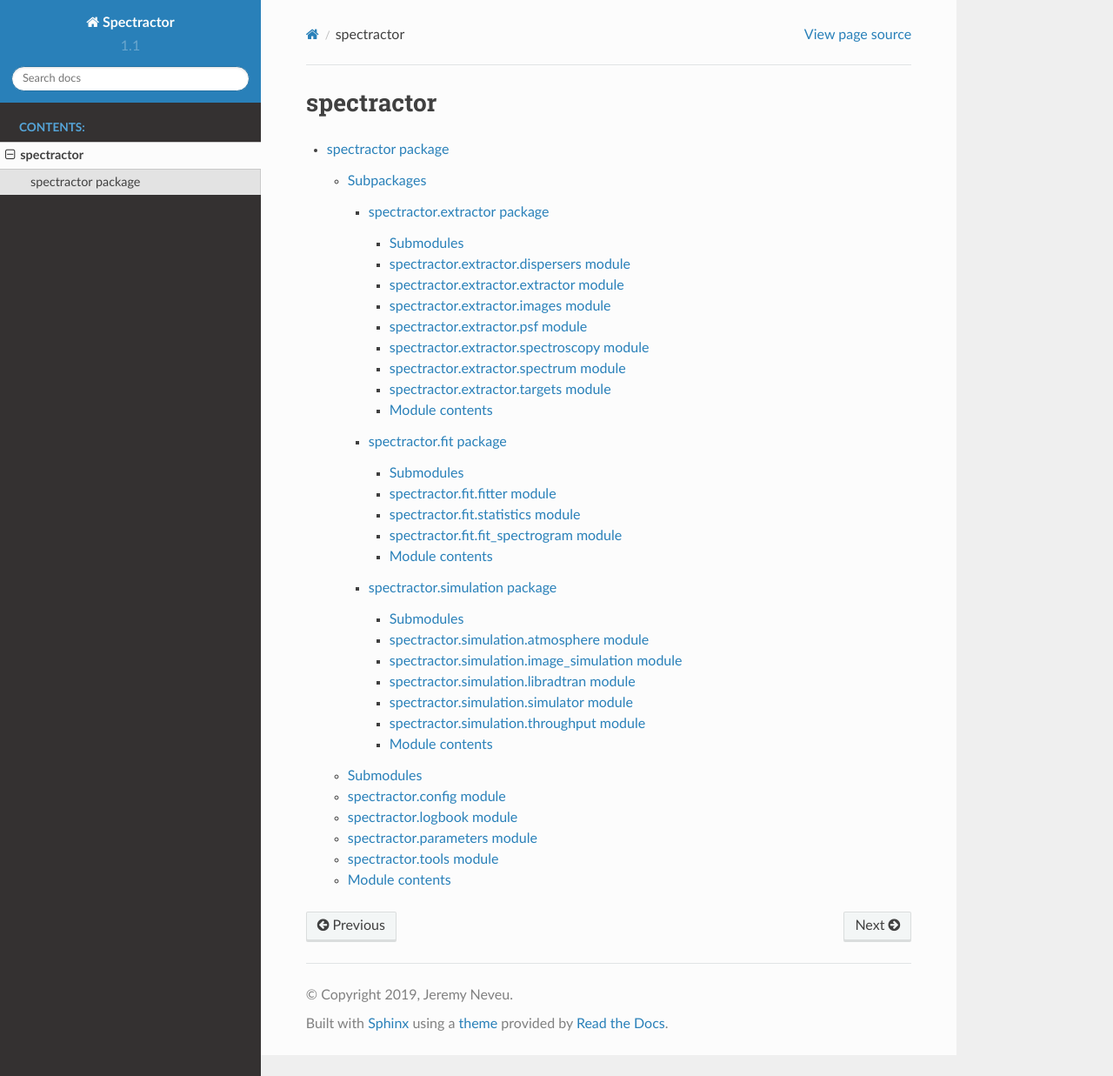
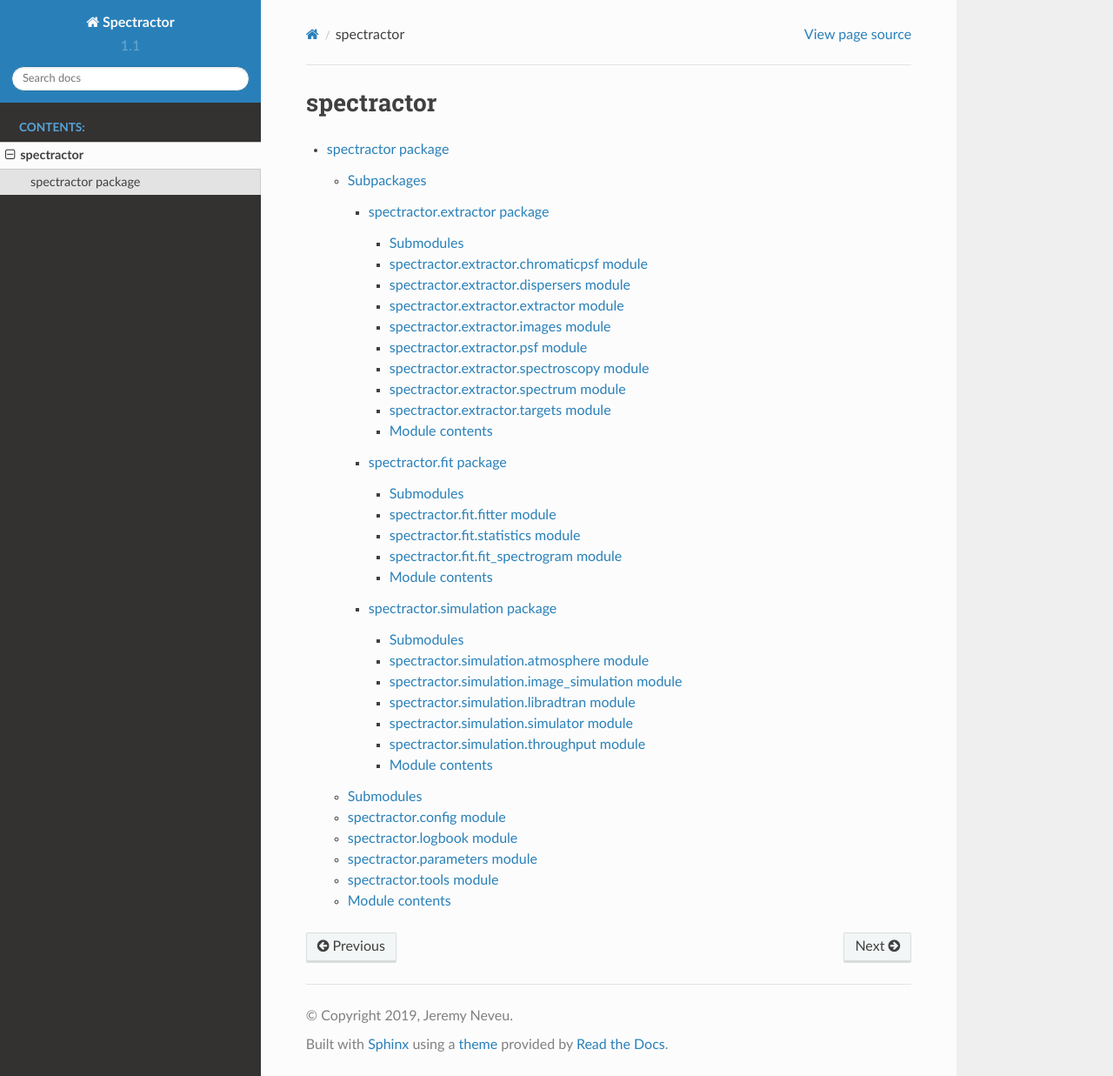
Before and after one commit to LSSTDESC/Spectractor, a Sphinx documentation site: the page built from docs/source/modules.rst, in a window 1280 px wide and 1237 px high. Shown: the whole window at 87% size. Built offline with Sphinx 7.4.7 and the Read the Docs theme 2.0.0, drawn with Linux system fonts in a browser that asks for light colours.

Commit message:
add chromaticpsf

```diff
--- a/docs/source/spectractor.extractor.rst
+++ b/docs/source/spectractor.extractor.rst
@@ -3,6 +3,14 @@
 
 Submodules
 ----------
+
+spectractor\.extractor\.chromaticpsf module
+----------------------------------
+
+.. automodule:: spectractor.extractor.chromaticpsf
+    :members:
+    :undoc-members:
+    :show-inheritance:
 
 spectractor\.extractor\.dispersers module
 -----------------------------------------
```
Also changed, not shown: other parts of docs/source/spectractor.extractor.rst (+1 -0 lines).
